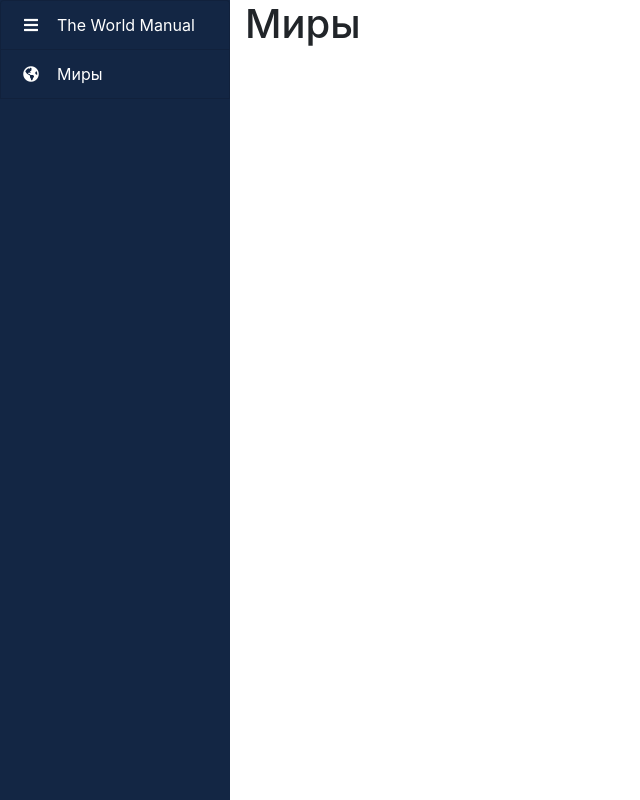
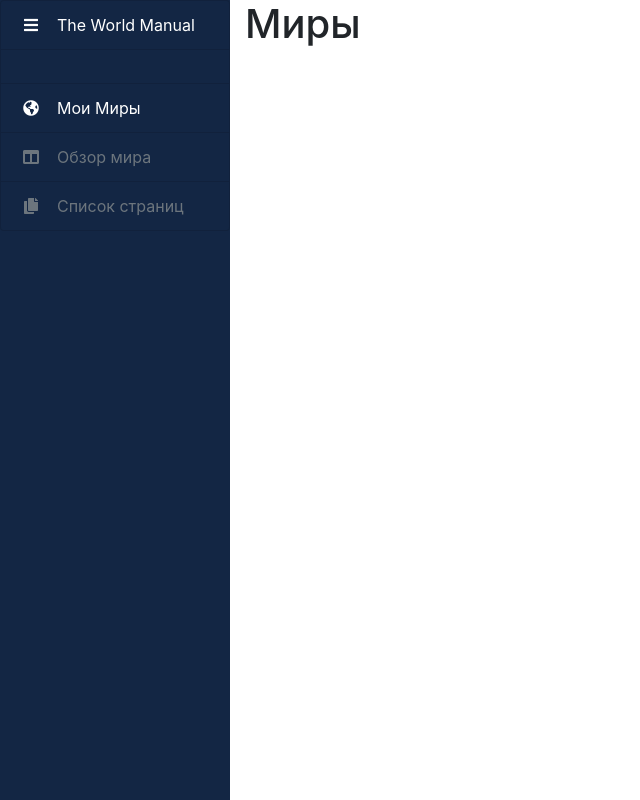
Before and after one commit to theworldmanual/webapp, a Django app: page /cpanel/ in a window 1280 px wide. Shown: the whole page, without its empty margins (0-640 px from the left). Run offline with Django 3.2, Linux system fonts and the light colour scheme; data that the repository does not hold is empty; some libraries are stand-ins or nearby versions.

Commit message:
Fixed menu

```diff
--- a/theworldmanual/cpanel/jinja2/dashboard.html
+++ b/theworldmanual/cpanel/jinja2/dashboard.html
@@ -10,7 +10,7 @@
         <!-- Bootstrap List Group -->
         <ul class="list-group">
 
-            <!-- Main collapse button -->
+            {# Главная кнпка, свернуть sidebar #}
             <a href="#" data-toggle="sidebar-collapse" aria-expanded="false" class="bg-dark list-group-item list-group-item-action flex-column align-items-start">
                 <div class="d-flex w-100 justify-content-start align-items-center">
                     <span class="fa fa-bars fa-fw mr-3"></span>
@@ -20,31 +20,64 @@
             </a>
 
             <!-- Separator with title -->
-{#            <li class="list-group-item sidebar-separator-title text-muted d-flex align-items-center menu-collapsed">#}
-{#                <small>МЕНЮ</small>#}
-{#            </li>#}
+            <li class="list-group-item sidebar-separator-title text-muted d-flex align-items-center">
+                <hr/>
+            </li>
             <!-- /END Separator -->
 
-            <!-- Menu with submenu -->
-            <a href="#submenu1" data-toggle="collapse" aria-expanded="false" class="bg-dark list-group-item list-group-item-action flex-column align-items-start">
+            {# Управление мирами #}
+            <a href="{{ url('cpanel:worlds-index') }}"
+               data-toggle="collapse"
+               data-target="#submenu1"
+               aria-expanded="false"
+               class="bg-dark list-group-item list-group-item-action flex-column align-items-start sidebar-menu-item  menu-collapsed"
+            >
                 <div class="d-flex w-100 justify-content-start align-items-center">
                     <span class="fa fa-globe-americas fa-fw mr-3"></span>
-                    <span class="menu-collapsed">Миры</span>
+                    <span class="menu-collapsed">Мои Миры</span>
                     <span class="submenu-icon ml-auto"></span>
                 </div>
             </a>
-            <!-- Submenu content -->
             <div id='submenu1' class="collapse sidebar-submenu">
-                <a href="#" class="list-group-item list-group-item-action bg-dark text-white">
+                {# Список миров #}
+                <a href="{{ url('cpanel:worlds-index') }}" class="list-group-item list-group-item-action bg-dark text-white">
                     <span class="fa fa-list-ul fa-fw mr-3"></span>
                     <span class="menu-collapsed">Список</span>
                 </a>
+                {# Создать мир #}
                 <a href="#" class="list-group-item list-group-item-action bg-dark text-white">
                     <span class="fa fa-plus-circle fa-fw mr-3"></span>
                     <span class="menu-collapsed">Создать</span>
                 </a>
             </div>
+
+            {# Информация о мире #}
+            <a href="{% if world %}{{ url('cpanel:world-detail', args=[world.pk]) }}{% else %}#{% endif %}"
+               class="bg-dark list-group-item list-group-item-action flex-column align-items-start sidebar-menu-item {% if not world %}disabled text-muted{% endif %}"
+               {% if not world %}disabled="disabled"{% endif %}
+            >
+                <div class="d-flex w-100 justify-content-start align-items-center">
+                    <span class="fa fa-columns fa-fw mr-3"></span>
+                    <span class="menu-collapsed">{{ world and world.title or 'Обзор мира' }}</span>
+                    <span class="submenu-icon ml-auto"></span>
+                </div>
+            </a>
+
+            {# Категории страниц #}
+            <a href="{% if world %}{{ url('cpanel:world-pages', args=[world.pk]) }}{% else %}#{% endif %}"
+               class="bg-dark list-group-item list-group-item-action flex-column align-items-start sidebar-menu-item {% if not world %}disabled text-muted{% endif %}"
+               {% if not world %}disabled="disabled"{% endif %}
+            >
+                <div class="d-flex w-100 justify-content-start align-items-center">
+                    <span class="fa fa-copy fa-fw mr-3"></span>
+                    <span class="menu-collapsed">Список страниц</span>
+                    <span class="submenu-icon ml-auto"></span>
+                </div>
+            </a>
+
+
         </ul><!-- List Group END-->
+
     </div><!-- sidebar-container END -->
 
     <div class="col">
--- a/theworldmanual/cpanel/urls.py
+++ b/theworldmanual/cpanel/urls.py
@@ -8,6 +8,7 @@ urlpatterns = [
     path('', views.worlds_index, name='worlds-index'),
     path('worlds/<int:world_id>', views.world_dashboard, name='world-detail'),
     path('worlds/<int:world_id>/new-page/<int:template_id>', views.new_page, name='page-new'),
+    path('worlds/<int:world_id>/pages', views.world_dashboard, name='world-pages'),
     path('pages/<int:page_id>', views.edit_page, name='page-edit'),
     path('pages/<int:page_id>/update', views.update_page, name='page-update'),
 ]
--- a/theworldmanual/static/dashboard.js
+++ b/theworldmanual/static/dashboard.js
@@ -6,7 +6,6 @@ $('#collapse-icon').addClass('fa-angle-double-left');
 
 // Collapse click
 $('[data-toggle=sidebar-collapse]').click(function() {
-    console.log('collapse');
     SidebarCollapse();
 });
 
@@ -14,18 +13,30 @@ function SidebarCollapse () {
     $('.menu-collapsed').toggleClass('d-none');
     $('.sidebar-submenu').toggleClass('d-none');
     $('.submenu-icon').toggleClass('d-none');
-    $('#sidebar-container').toggleClass('sidebar-expanded sidebar-collapsed');
+    let $sidebar_container = $('#sidebar-container');
+    $sidebar_container.toggleClass('sidebar-expanded sidebar-collapsed');
 
     // Treating d-flex/d-none on separators with title
-    var SeparatorTitle = $('.sidebar-separator-title');
+    let SeparatorTitle = $('.sidebar-separator-title');
     if ( SeparatorTitle.hasClass('d-flex') ) {
         SeparatorTitle.removeClass('d-flex');
     } else {
         SeparatorTitle.addClass('d-flex');
     }
 
+    $('.sidebar-menu-item').each(function(){
+        let $this = $(this);
+        if($('#sidebar-container').hasClass('sidebar-collapsed')) {
+            $this.removeAttr('data-toggle');
+        } else {
+            $this.attr('data-toggle', 'collapse');
+        }
+    });
+
     // Collapse/Expand icon
     $('#collapse-icon').toggleClass('fa-angle-double-left fa-angle-double-right');
+
+    localStorage.setItem('menu-collapsed', $sidebar_container.hasClass('sidebar-collapsed'));
 }
 
 $(function () {
@@ -52,4 +63,10 @@ $(function () {
         });
     }
 
+
+
 });
+
+if(localStorage.getItem('menu-collapsed') === 'true'){
+    SidebarCollapse();
+}
```
